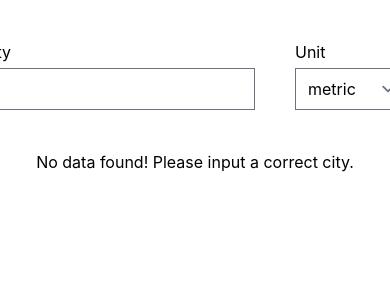
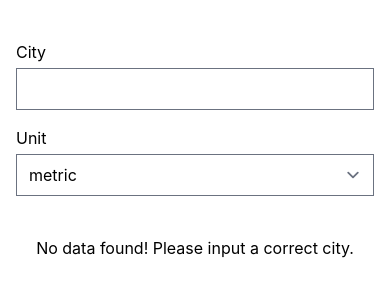
Before and after one commit to Schular/Weather-App, a React (Create React App) app: page / in a window 390 px wide. Shown: the top 300 px of the page. Built offline with nearby package versions, Linux system fonts and the light colour scheme.

Commit message:
feat: added responsiveness

```diff
--- a/src/app/features/weather/Weather.tsx
+++ b/src/app/features/weather/Weather.tsx
@@ -11,13 +11,13 @@ export const Weather = () => {
   return (
     <div>
       <WeatherLoader />
-      <div className='mx-auto mt-10 max-w-3xl'>
+      <div className='mx-auto mt-10'>
         {!weather ? (
           <WeatherInfo />
         ) : (
-          <div className='grid grid-cols-2 space-y-1'>
+          <div className='grid grid-cols-1 space-y-2 px-4 sm:grid-cols-2 sm:space-y-1'>
             <div>
-              <div className='flex w-full space-x-2'>
+              <div className='flex w-full space-x-4'>
                 <h2 className='bold text-6xl'>{weather.weather?.temperature?.actual}</h2>
                 <div className='text-sm text-gray-700'>
                   <h5>Humidity: {weather.weather?.clouds?.humidity}%</h5>
--- a/src/app/features/weather/WeatherSearch.tsx
+++ b/src/app/features/weather/WeatherSearch.tsx
@@ -29,8 +29,8 @@ export const WeatherSearch = () => {
   }
 
   return (
-    <form className='mt-10 flex w-full flex-row items-center justify-center space-x-10'>
-      <div className='flex flex-col space-y-1'>
+    <form className='sm: mt-10 flex w-full flex-col space-y-4 px-4 sm:flex-row sm:justify-between sm:space-x-10 sm:space-y-0'>
+      <div className='flex w-full flex-col space-y-1'>
         <Input label='City' name='city' value={city} onChange={handleCityChange} />
       </div>
       <div className='flex flex-col space-y-1'>
--- a/src/index.tsx
+++ b/src/index.tsx
@@ -15,7 +15,7 @@ const root = createRoot(container)
 root.render(
   <React.StrictMode>
     <Provider store={store}>
-      <div className='mx-auto mt-10 w-full'>
+      <div className='mx-auto mt-10 w-full max-w-xl'>
         <WeatherSearch />
         <Weather />
       </div>
```
